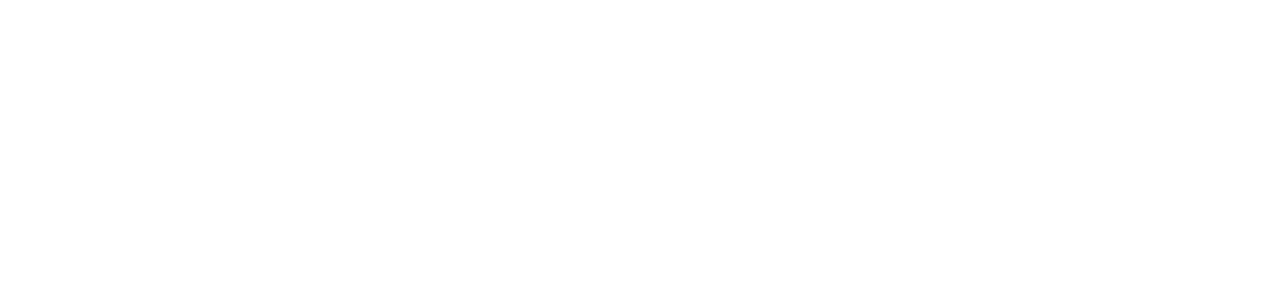
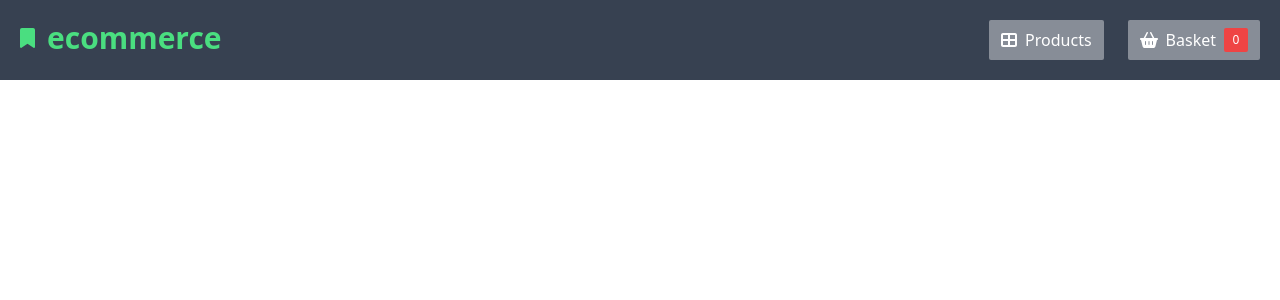
Before and after one commit to filipknias/react-typescript-ecommerce, a React (Create React App) app: page /basket in a window 1280 px wide. Before the commit this address had no page. Shown: the top 300 px of the page. Built offline with nearby package versions, Linux system fonts and the light colour scheme; the HTML template or start-up script is replaced by a standard one.

Commit message:
navbar component created

```diff
--- a/package.json
+++ b/package.json
@@ -3,6 +3,9 @@
   "version": "0.1.0",
   "private": true,
   "dependencies": {
+    "@fortawesome/fontawesome-svg-core": "^6.1.1",
+    "@fortawesome/free-solid-svg-icons": "^6.1.1",
+    "@fortawesome/react-fontawesome": "^0.2.0",
     "@testing-library/jest-dom": "^5.16.4",
     "@testing-library/react": "^13.3.0",
     "@testing-library/user-event": "^13.5.0",
--- a/src/App.tsx
+++ b/src/App.tsx
@@ -4,11 +4,13 @@
   Routes,
   Route,
 } from "react-router-dom";
+import Navbar from './components/Navbar';
 import Home from './pages/Home';
 
 const App: FC = () => {
   return (
     <BrowserRouter>
+      <Navbar />
       <Routes>
         <Route path="/" element={<Home />} />
       </Routes>
--- /dev/null
+++ b/src/components/Navbar.tsx
@@ -0,0 +1,40 @@
+import { FC } from 'react';
+import { FontAwesomeIcon } from '@fortawesome/react-fontawesome';
+import { faBookmark, faShoppingBasket, faThLarge } from '@fortawesome/free-solid-svg-icons';
+import { Link } from 'react-router-dom';
+
+const Navbar: FC = () => {
+  return (
+    <div className="w-full bg-gray-700 text-white	py-5">
+      <div className="container mx-auto px-5">
+        <div className="flex justify-between">
+          <div className="flex flex-1 gap-10 pr-10">
+            <Link to="/">
+              <div className="flex items-center gap-3 text-green-400">
+                <FontAwesomeIcon icon={faBookmark} className="text-xl" />
+                <h1 className="text-3xl font-bold text-green-400 select-none">ecommerce</h1>
+              </div>
+            </Link>
+          </div>
+          <div className="flex items-center justify-end gap-6">
+            <Link to="/">
+              <div className="nav-item hidden md:flex">
+                <FontAwesomeIcon icon={faThLarge} />
+                <span className="hidden md:block">Products</span>
+              </div>
+            </Link>
+            <Link to="/basket">
+              <div className="nav-item">
+                <FontAwesomeIcon icon={faShoppingBasket} />
+                <span className="hidden md:block">Basket</span>
+                <div className="bg-red-500 p-1 h-6 w-6 text-xs text-center font-medium rounded-sm">0</div>
+              </div>
+            </Link>
+          </div>
+        </div>
+      </div>
+    </div>
+  )
+}
+
+export default Navbar;
--- a/src/index.css
+++ b/src/index.css
@@ -8,6 +8,14 @@
   height: 100vh;
 }
 
+/* TAILWIND SETUP */
 @tailwind base;
 @tailwind components;
 @tailwind utilities;
+
+/* TAILWIND REUSABLE CLASSES */
+@layer base {
+  .nav-item {
+    @apply flex items-center gap-2 py-2 px-3 bg-white bg-opacity-40 text-white rounded-sm hover:bg-opacity-30 transition-colors;
+  }
+}
```
Also changed, not shown: 1 other file (tests, documents, lock files or other folders).
